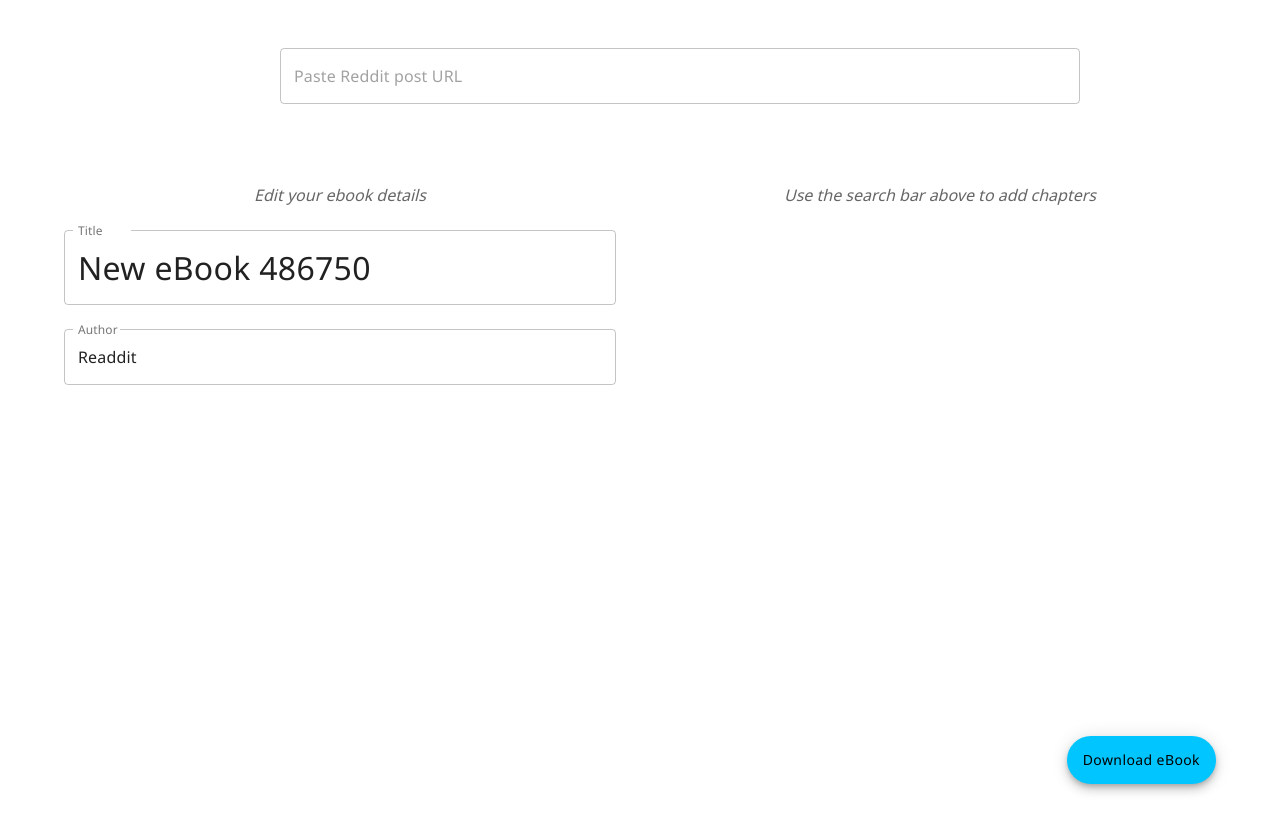
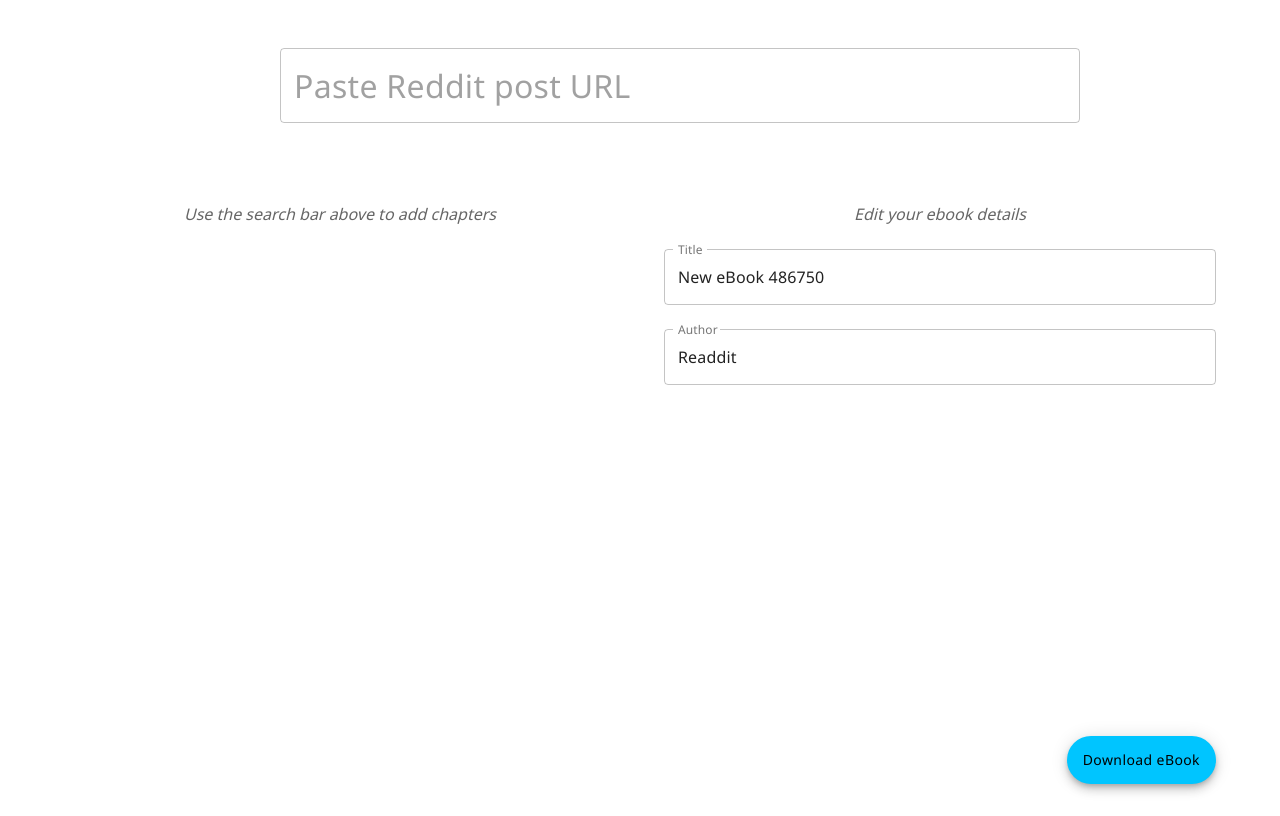
Before and after one commit to brannonjames/read-more, a React (Create React App) app in the folder client/: page / in a window 1280 px wide. Shown: the top 816 px of the page. Built offline with nearby package versions, Linux system fonts and the light colour scheme.

Commit message:
remove some built in resources, bump react-scripts

```diff
--- a/client/package.json
+++ b/client/package.json
@@ -16,7 +16,7 @@
     "mobx-react-lite": "^3.0.1",
     "react": "^16.14.0",
     "react-dom": "^16.14.0",
-    "react-scripts": "3.4.3",
+    "react-scripts": "4.0.1",
     "styled-components": "^5.2.0",
     "typescript": "~3.7.2"
   },
--- a/client/src/components/SearchInput/index.tsx
+++ b/client/src/components/SearchInput/index.tsx
@@ -52,8 +52,12 @@ const SeachInputContainer = styled.div`
 const StyledInput = styled(TextInput)`
   display: flex;
   width: 100%;
-  font-size: 24px;
   padding: 12px;
+  && {
+    .MuiInputBase-root {
+      font-size: 2rem;
+    }
+  }
 `;
 
 const SearchResults = styled.ul`
--- a/client/src/hocs/withObserver.tsx
+++ b/client/src/hocs/withObserver.tsx
@@ -1,7 +1,7 @@
 import * as React from "react";
 import {observer} from "mobx-react-lite";
 
-export default (Component, store) => {
+export default function withObserver<P>(Component: React.FunctionComponent<P>, store) {
   const Observed = observer(Component);
   return (props) => <Observed {...props} store={store} />;
 }
--- a/client/src/modules/App/App.tsx
+++ b/client/src/modules/App/App.tsx
@@ -13,10 +13,10 @@ function App() {
       <OuterSectionContainer>
         <InnerSectionContainer>
           <LeftSection>
-            <BookDetails />
+            <Chapters />
           </LeftSection>
           <RightSection>
-            <Chapters />
+            <BookDetails />
           </RightSection>
           <Download />
         </InnerSectionContainer>
--- a/client/src/modules/BookDetails/BookDetails.component.tsx
+++ b/client/src/modules/BookDetails/BookDetails.component.tsx
@@ -52,10 +52,4 @@ const DetailInput = styled(TextInput)`
   }
 `;
 
-const TitleInput = styled(DetailInput)`
-  && {
-    .MuiInputBase-root {
-      font-size: 2rem;
-    }
-  }
-`;
+const TitleInput = styled(DetailInput)``;
--- a/client/tsconfig.json
+++ b/client/tsconfig.json
@@ -18,7 +18,8 @@
     "isolatedModules": true,
     "noEmit": true,
     "jsx": "react",
-    "noImplicitAny": false
+    "noImplicitAny": false,
+    "noFallthroughCasesInSwitch": true
   },
   "include": [
     "src"
```
Also changed, not shown: client/src/modules/Search/index.tsx (renamed from client/src/modules/Search/index.ts), 9 other files (tests, documents, lock files or other folders).
